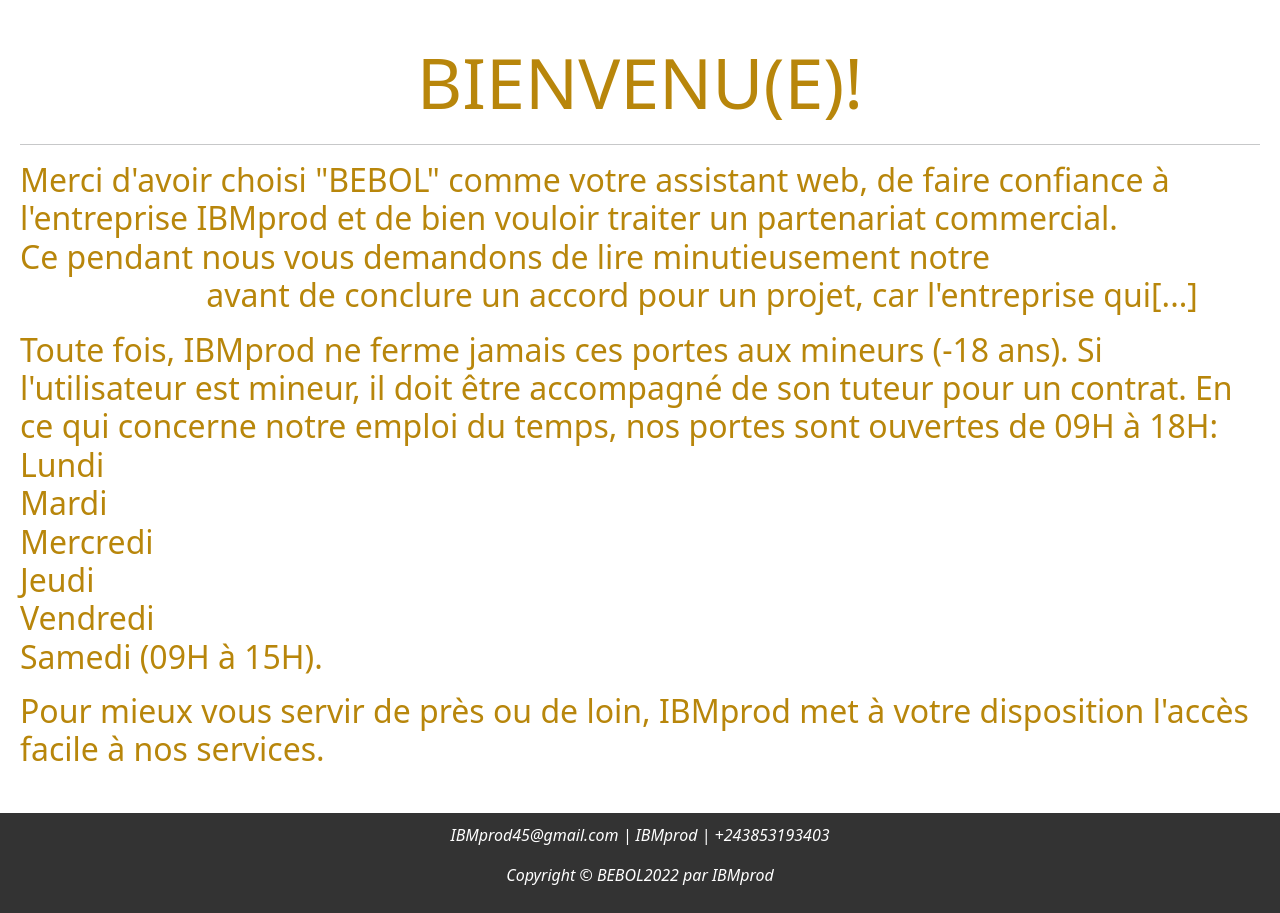
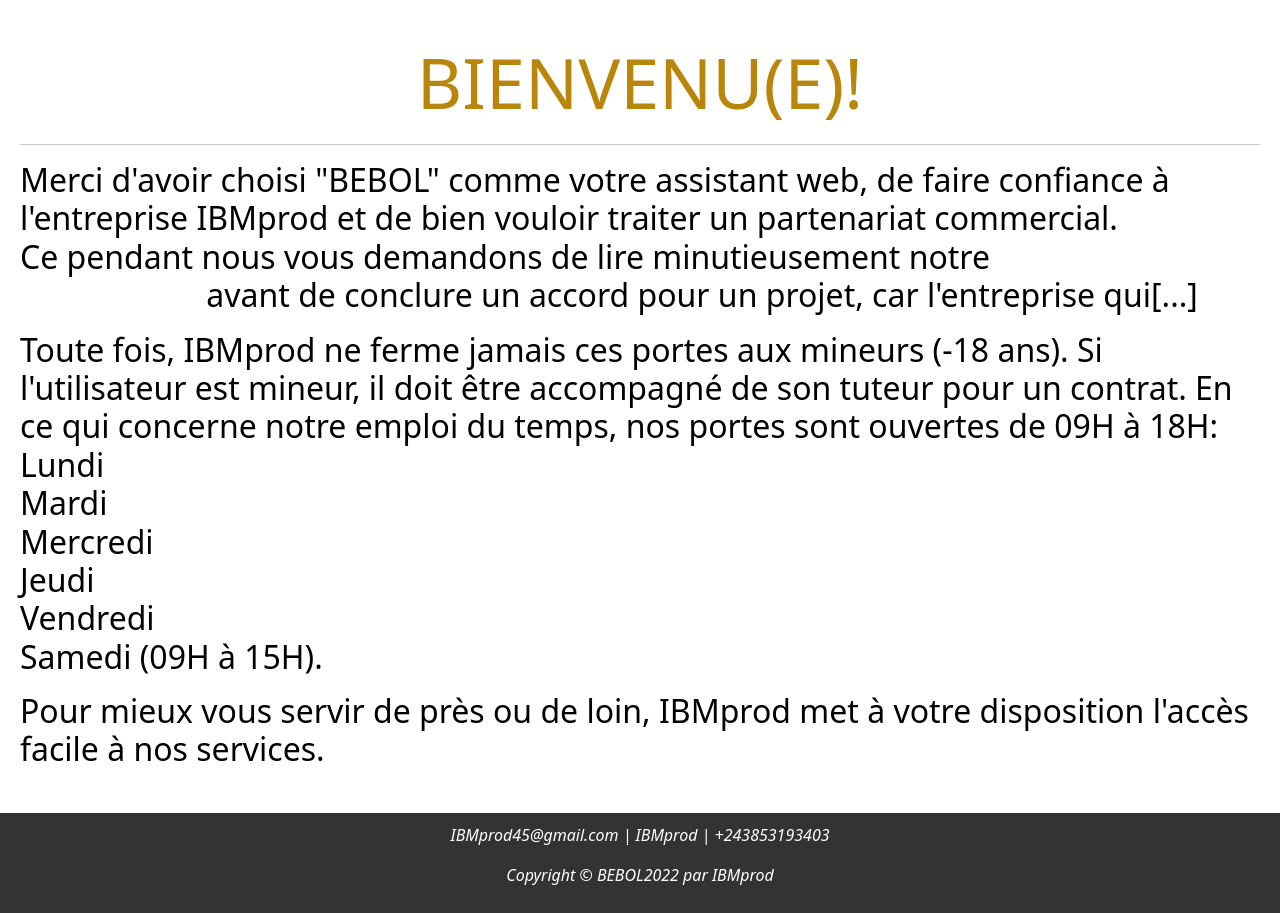
Before and after one commit to Benjamin-masini/IBMprod, a PHP site: page / in a window 1280 px wide. Shown: the part 242-1155 px from the top of the page. Run offline with PHP 8.4, Linux system fonts and the light colour scheme.

Commit message:
Update Accueil.CSS

```diff
--- a/Accueil.CSS
+++ b/Accueil.CSS
@@ -1,7 +1,7 @@
 /* FOND */
 body {
     font-family: "Century Gothic", 'Gill Sans', 'Gill Sans MT', Calibri, 'Trebuchet MS', sans-serif, serif;
-    background-color: white;
+    background-color: black;
     margin: 0;
     padding: 0;
     display: flex;
@@ -68,7 +68,7 @@ h2 {
 }
 
 .service {
-    color: darkgoldenrod;
+    color: black;
 }
 
 .service a {
```
